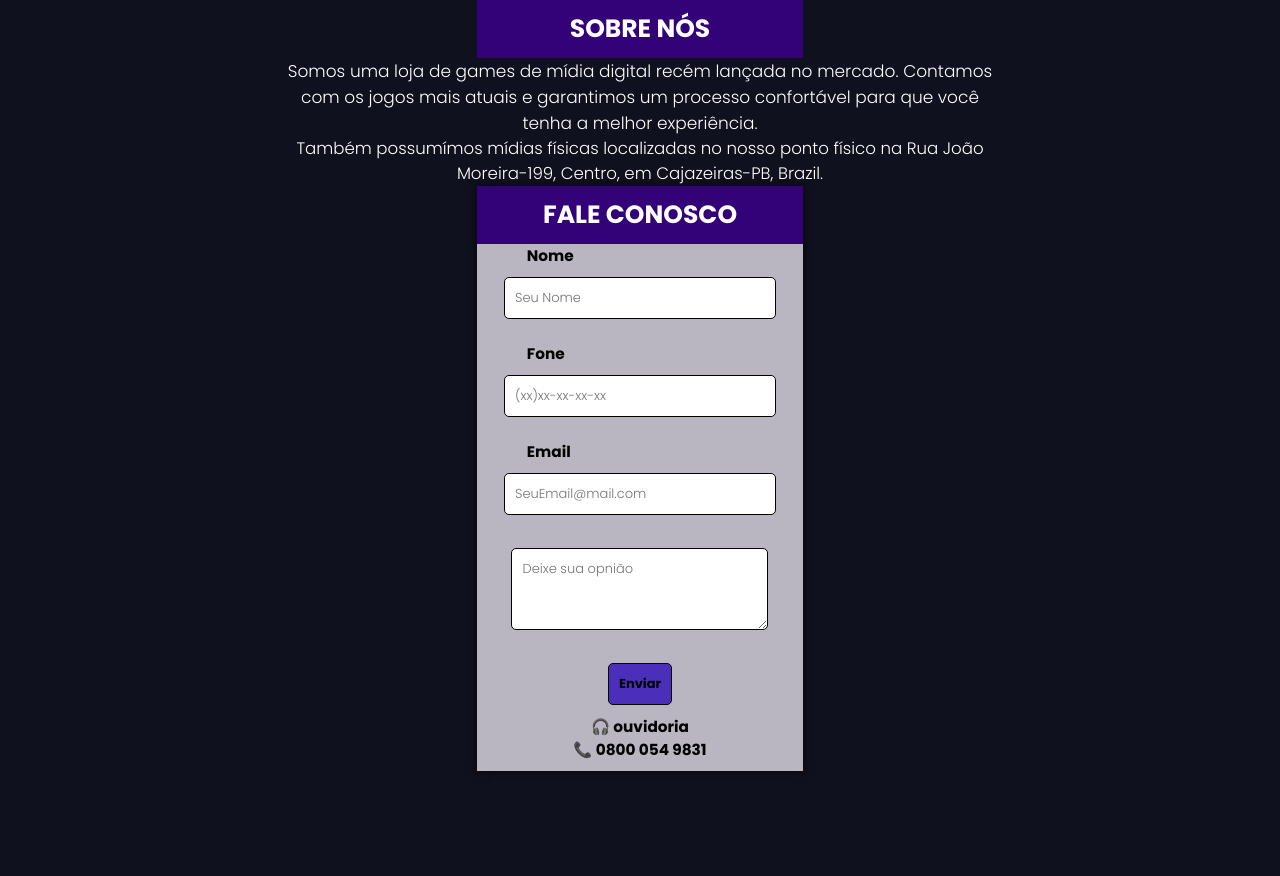
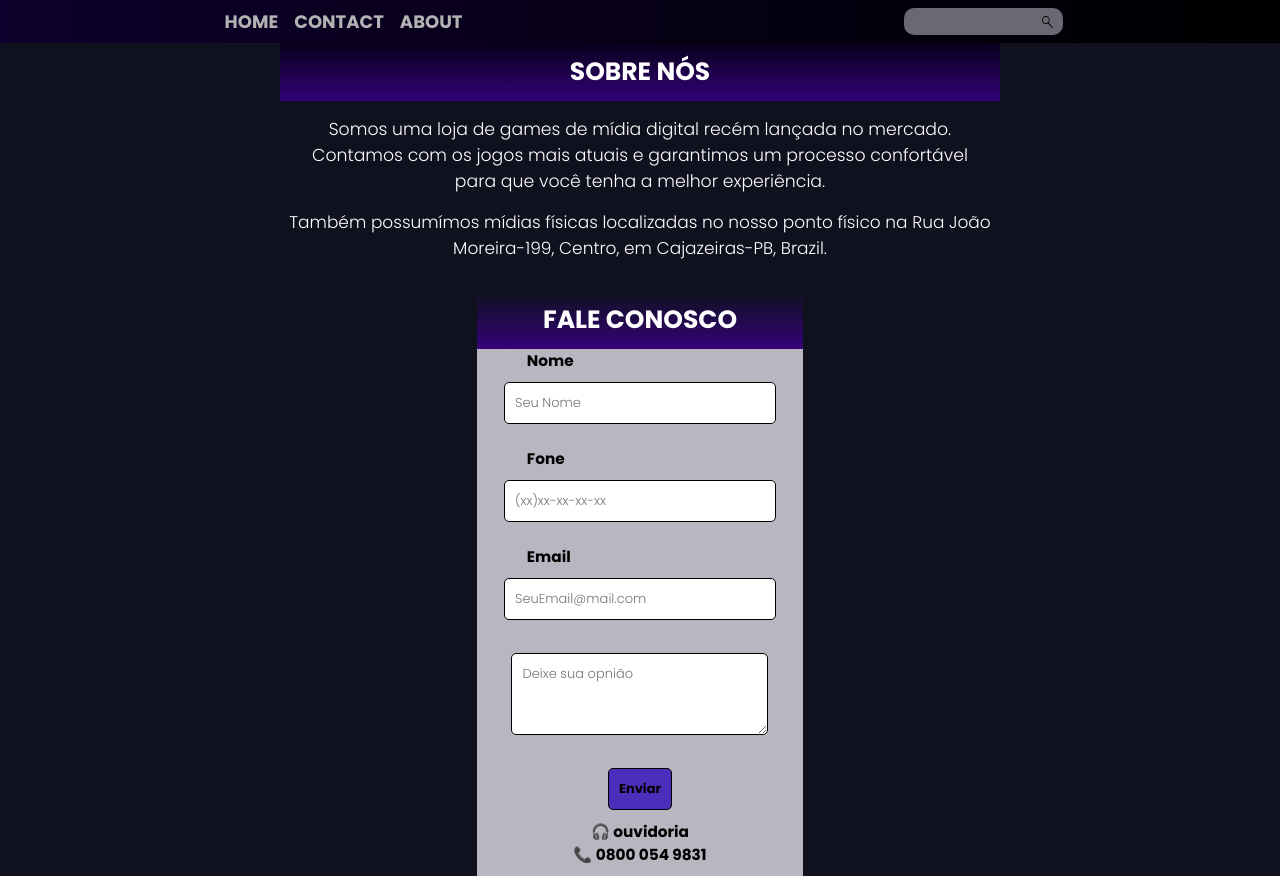
Before and after one commit to gamesworldstore/gamesworldstore.github.io, a plain HTML site: page contato.html in a window 1280 px wide. Before the commit the page ends 800 px from the top, so only its background shows below. Drawn offline with Linux system fonts and the light colour scheme.

Commit message:
modificações 09/08

```diff
--- a/contato.html
+++ b/contato.html
@@ -6,11 +6,27 @@
     <meta name="viewport" content="width=device-width, initial-scale=1.0">
     <link href="https://fonts.googleapis.com/css2?family=Poppins:ital,wght@0,300;0,700;1,300&display=swap" rel="stylesheet">
     <link rel="icon" href="img/control.png">
+    <link rel="stylesheet" href="css/style.css">
     <link rel="stylesheet" href="css/contato.css">
+
     <title>Contato</title>
 </head>
 <body>
-    <h1>SOBRE NÓS</h1>
+    <nav class = "menu">
+        <ul>
+            <li><a href="index.html">HOME</a></li>
+            <li><a href="contato.html">CONTACT</a></li>
+            <li><a href="sobre.html">ABOUT</a></li>
+        </ul>
+        <div id = "search">
+            <input type="text" maxlength="20px">
+            <button >
+                <img src="img/lupa.svg" alt="lupa" height="12px">
+            </button>
+        </div>
+    </nav>
+    <div class="container">
+        <h1 id = 'title'>SOBRE NÓS</h1>
         <p>Somos uma loja de games de mídia digital recém lançada no mercado. Contamos com os jogos mais atuais e garantimos um processo confortável para que você tenha a melhor experiência.
         </p>Também possumímos mídias físicas localizadas no nosso ponto físico na Rua João Moreira-199, Centro, em Cajazeiras-PB, Brazil.
         </p>
@@ -38,5 +54,7 @@
             <h4>🎧 ouvidoria  <br> 📞 0800 054 9831</h4>
         </form>
         <script src="js/contato.js"></script>
+    </div>
+
 </body>
 </html>
--- a/css/contato.css
+++ b/css/contato.css
@@ -1,29 +1,37 @@
 *{
+    -webkit-tap-highlight-color: transparent;
     font-family: 'Poppins', sans-serif;
     margin: 0 auto;
     padding: 0;
     box-sizing: border-box;
     list-style: none;
     font-size: 102%;
-    max-width: 720px;
 
 }
+
 body{
     background-color: rgb(16, 17, 31);
     text-align: center;
     place-items: center;
     color: white;
 }
+.container{
+    max-width: 720px;
+}
 h1{
-    background-color: rgb(51, 2, 120);
+    background-image: linear-gradient( rgb(16, 17, 31),rgb(51, 2, 120));
     font-size: 25px;
     min-width: 10rem;
     max-width: 20rem;
     padding: 10px 66.17px;
 }
-#h1{
+#title{
+    background-image: linear-gradient( rgb(8, 0, 26),rgb(51, 2, 120));
     max-width: none;
 
+}
+p{
+    padding: 15px
 }
 
 form {
@@ -36,13 +44,13 @@ form {
     max-width: 20rem;
     background-color: #b9b6c1;
     text-align: center;
-    box-shadow: 0px 0px 9px #050505;
+
 }
 #nomeid, #id{
     min-width: 25vmin;
     max-width: 40vmin;
 }
-input, textarea {
+#nomeid, #id, .enviar, textarea {
 
     display: flex;
     padding: 10px;
--- a/css/style.css
+++ b/css/style.css
@@ -18,7 +18,6 @@ body{
     place-content: center;
     flex-direction:row;
     direction: ltr;
-
 }
 .menu ul{
     display: flex;
@@ -120,7 +119,6 @@ body{
     min-width: 100vmin;
     max-width: 50vmax;
     min-height: 10vmin;
-
     flex-wrap:wrap;
     place-content: center;
     flex-direction:row;
```
Lines whose indentation alone changed are shown as unchanged.
